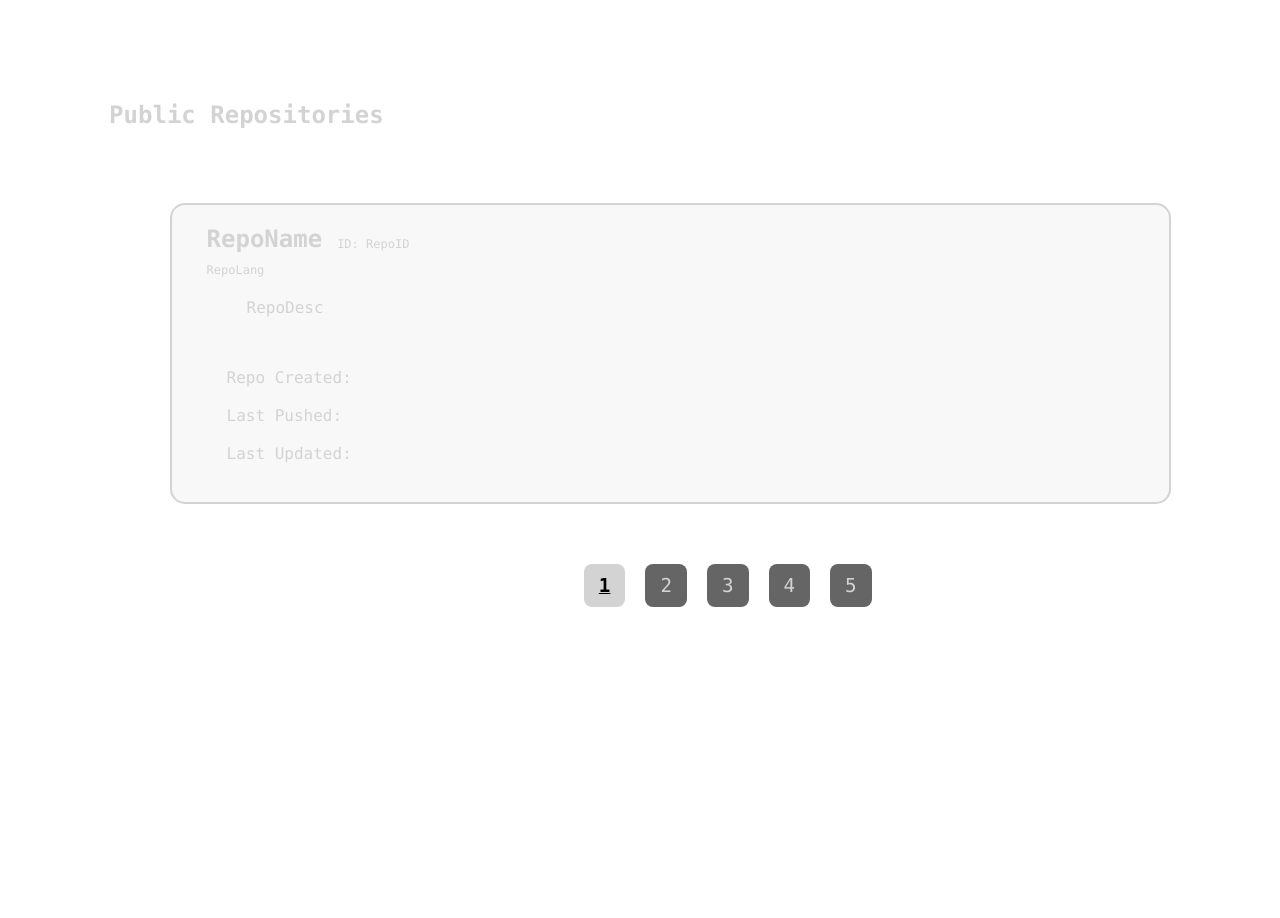
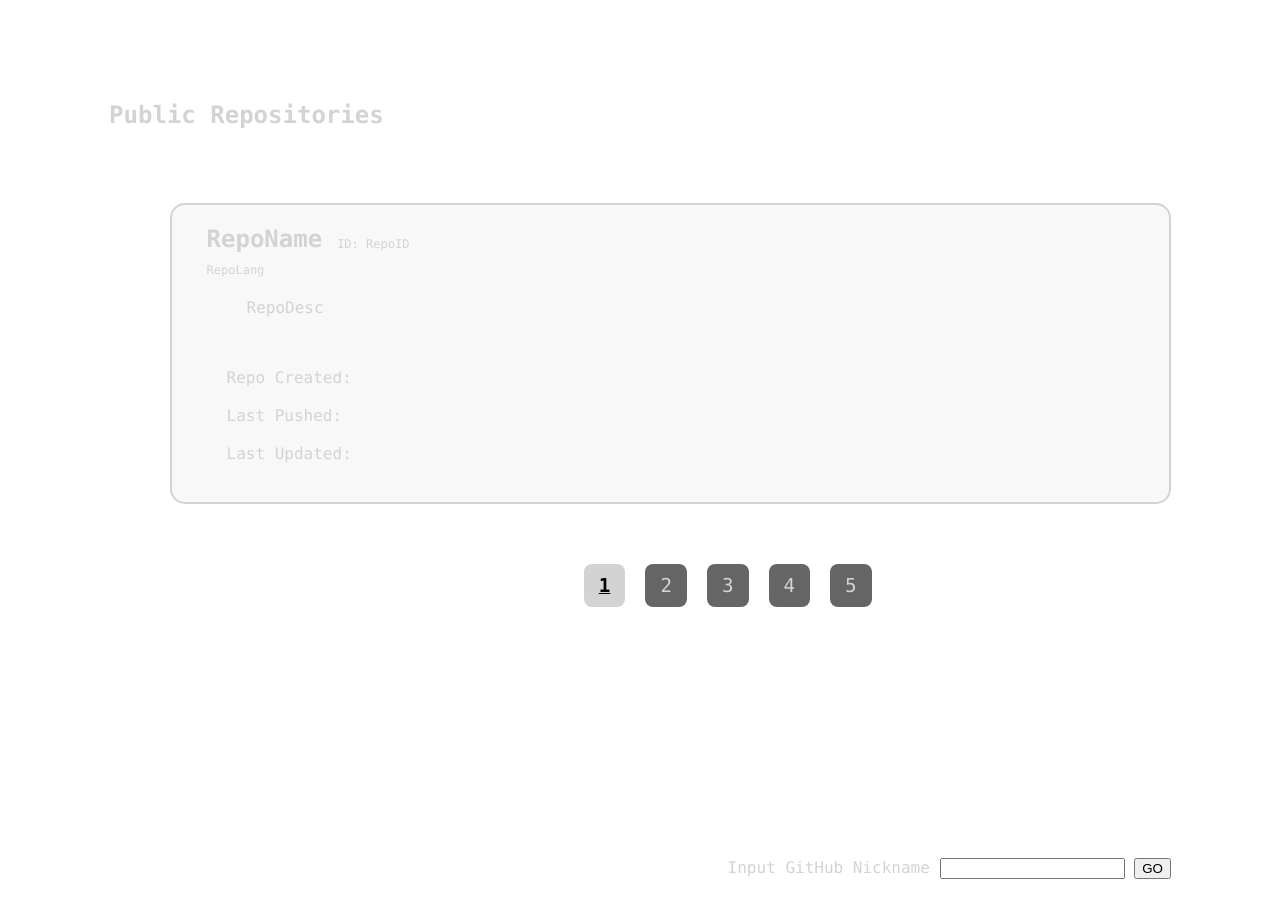
Before and after one commit to 1135975331/SpaWebAssignment, a plain HTML site: page html/GithubRepos.html in a window 1280 px wide. Shown: the top 918 px of the page. Before the commit the page ends 800 px from the top, so only its background shows below. Drawn offline with Linux system fonts and the light colour scheme.

Commit message:
이스터에그 추가

```diff
--- a/html/GithubRepos.html
+++ b/html/GithubRepos.html
@@ -28,4 +28,18 @@
             <li class="list-page-number">5</li>
         </ul>
     </div>
+
+
+    <br> <br> <br> <br>
+    <br> <br> <br> <br>
+    <br> <br> <br> <br>
+    <br> <br> <br> <br>
+
+    <div class="easter-egg-github-profile-search" style="float: right">
+        <label>
+            Input GitHub Nickname
+            <input type="text" name="profileSearch" class="profile-search">
+        </label>
+        <button class="profile-search-button">GO</button>
+    </div>
 </div>
```
